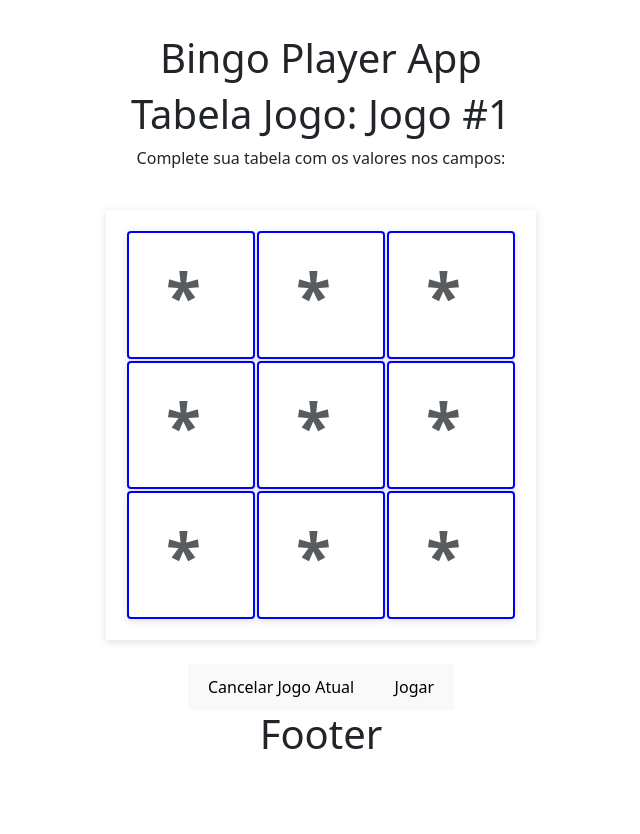
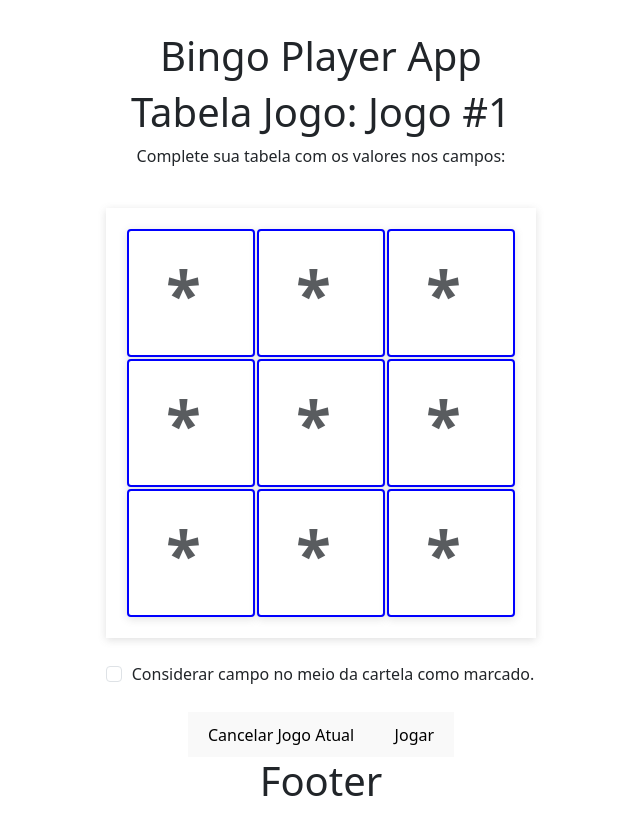
Before and after one commit to cacaudev/bingo-react-ts-vite, a React (Vite) app: page /config in a window 1280 px wide. Both pictures are taken after a click on the button "Próximo". Shown: the top 834 px of the page, without its empty margins (319-959 px from the left). Before the commit the page ends 800 px from the top, so only its background shows below. Built offline with nearby package versions, Linux system fonts and the light colour scheme.

Commit message:
feat: Add option to consider middle number as checked

```diff
--- a/src/domain/jogo/Tabela.ts
+++ b/src/domain/jogo/Tabela.ts
@@ -174,10 +174,22 @@ class Tabela {
     this.campos[indice.getX()][indice.getY()] = campoAtualizado;
   }
 
+  public estadoCampoMeioNulo(considerarNulo: boolean = true) {
+    if (this.getQuantidadeColunas() != this.getQuantidadeLinhas()) {
+      throw new Error("Número de linhas é diferente do número de colunas.")
+    }
+    const indiceMeio = Math.floor(this.getQuantidadeColunas() / 2);
+
+    const novoCampo = new Campo(new IndiceCampo(indiceMeio, indiceMeio), "*", considerarNulo, !considerarNulo);
+    this.campos[novoCampo.getIndice().getX()][novoCampo.getIndice().getY()] = novoCampo;
+  }
+
   public resetarMarcacaoDeTodosOsCampos() {
     for (let i = 0; i < this.getQuantidadeLinhas(); i++) {
       for (let j = 0; j < this.getQuantidadeColunas(); j++) {
-        this.campos[i][j].atualizarMarcado(false);
+        if (this.campos[i][j].getConsiderar()) {
+          this.campos[i][j].atualizarMarcado(false);
+        }
       }
     }
   }
--- a/src/presentation/components/pages/table/Table.tsx
+++ b/src/presentation/components/pages/table/Table.tsx
@@ -1,12 +1,14 @@
-import { useEffect } from "react";
+import { useEffect, useState } from "react";
 import { Link, useNavigate } from "react-router-dom";
 import { useGameContext } from "../../../../infrastructure/state/context/GameContex";
 import { TabelaComponent } from "../../ui/tabela/TabelaComponent";
 import type { Campo } from "../../../../domain/jogo";
+import { Form } from "react-bootstrap";
 
 function Table() {
   const { game } = useGameContext();
   const navigate = useNavigate();
+  const [campoDoMeioMarcado, setCampoDoMeioMarcado] = useState<boolean>(false);
 
   useEffect(() => {
     if (game != null) {
@@ -28,6 +30,11 @@ function Table() {
       }
     }
   };
+
+  const campoMeioCheckboxChanged = (event: any) => {
+    setCampoDoMeioMarcado(!campoDoMeioMarcado);
+    game?.tabela.estadoCampoMeioNulo(event.target.checked);
+  }
 
   const goToNextPage = () => {
     try {
@@ -58,6 +65,17 @@ function Table() {
           tabela={game?.tabela}
           editable={true}
           changeTableCallback={tableChanged}
+          considerarCampoMeio={campoDoMeioMarcado}
+        />
+
+        <br />
+
+        <Form.Check
+          type="checkbox"
+          id="disabledFieldsetCheck"
+          label="Considerar campo no meio da cartela como marcado."
+          checked={campoDoMeioMarcado}
+          onChange={campoMeioCheckboxChanged}
         />
 
         <br />
--- a/src/presentation/components/ui/tabela/TabelaComponent.tsx
+++ b/src/presentation/components/ui/tabela/TabelaComponent.tsx
@@ -1,4 +1,4 @@
-import { useState } from "react";
+import { useEffect, useState } from "react";
 import "./TabelaComponent.css";
 import { Campo, Tabela } from "../../../../domain/jogo";
 import { CampoComponent } from "../campo/CampoComponent";
@@ -6,6 +6,7 @@ import { CampoComponent } from "../campo/CampoComponent";
 interface Props {
   tabela: Tabela;
   editable: boolean;
+  considerarCampoMeio: boolean;
   changeTableCallback?: (campoEditado: Campo) => void;
 }
 
@@ -15,11 +16,20 @@ function TabelaComponent(props: Props) {
   const fieldChanged = (campo: Campo) => {
     if (props.editable) {
       if (props.changeTableCallback == undefined) {
-        throw new Error("Função de callback para alteração na tabela não setada.")
+        throw new Error(
+          "Função de callback para alteração na tabela não setada."
+        );
       }
       props.changeTableCallback(campo);
     }
   };
+
+  useEffect(() => {
+    campoMeioAlterado(props.considerarCampoMeio);
+  }, [props.considerarCampoMeio]);
+
+  const campoMeioAlterado = (considerarMarcado: boolean) =>
+    tabela.estadoCampoMeioNulo(considerarMarcado);
 
   return (
     <div className="c-tabela">
@@ -38,7 +48,7 @@ function TabelaComponent(props: Props) {
                         campo.getIndice().getY()
                       }
                       campoProps={campo}
-                      editable={props.editable}
+                      editable={campo.getConsiderar() ? props.editable : false}
                       changeFieldCallback={fieldChanged}
                     />
                   </td>
```
